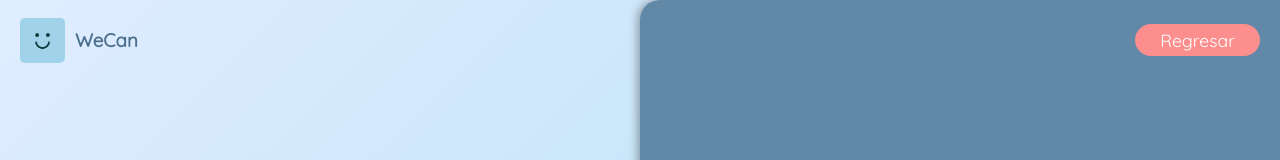
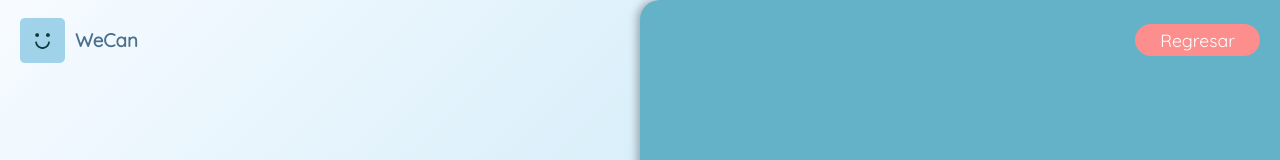
Before and after one commit to We-Can-Foundation/wecan, a React (Create React App) app: page /#/login in a window 1280 px wide. Shown: the top 160 px of the page. Built offline with nearby package versions, Linux system fonts and the light colour scheme.

Commit message:
Cambios Visuales, Soporte Menor Safari

```diff
--- a/src/App.css
+++ b/src/App.css
@@ -157,7 +157,7 @@ header h3{
 .overlay {
   height: 100%;
   width: 100%;
-  position: fixed;
+  position: absolute; /*Solucion por ahora Safari pantallas chicas. Lo mejor seria separar el scroll del menu y de la pagina*/
   top: 0;
   left: 0;
   bottom: 0;
@@ -167,6 +167,7 @@ header h3{
   z-index: 6;
 }
 .overlay-content1 {
+  min-height: 600px;
   width: 60%;
   height: 100%;
   background-color: #F7FBFF;
@@ -179,6 +180,7 @@ header h3{
 }
 
 .overlay-content2 {
+  min-height: 600px;
   width: 50%;
   height: 100%;
   margin-left: -10%;
@@ -189,7 +191,7 @@ header h3{
 /*__________________________________________HOME___________________________________________________*/
 
 .homeCont{
-  height: 100%;
+  /* height: 100%;*/ /*Logra Solucionar otra vez Home en Safari sin afectar en otro navegador*/
 }
 
 .homeContent{
@@ -271,7 +273,7 @@ header h3{
   display: flex;
   flex-direction: column;
   justify-content: space-between;
-  align-content: start;
+  align-content: flex-start;
   height: 20%;
 }
 
@@ -333,7 +335,7 @@ header h3{
   display: flex;
   flex-direction: column;
   align-items: center;
-  justify-content: start;
+  justify-content: flex-start;
   overflow-y: auto;
   overflow-x: hidden;
   height: 70%;
@@ -369,7 +371,7 @@ header h3{
 .blogCard{
   display: flex;
   flex-direction: row;
-  justify-content: start;
+  justify-content: flex-start;
   align-items: center;
   height: 300px;
   width: 80%;
@@ -488,12 +490,13 @@ header h3{
 .loginCont{
   top: 0;
   left: 0;
-  position: fixed;
+  position: absolute;
+  min-height: 639px;
   display: flex;
   flex-direction: column;
   align-items: center;
   justify-content: flex-start;
-  background: linear-gradient(135deg, #e0edff, #a9dcf3);
+  background: linear-gradient(135deg, #F7FBFF, #a9dcf3);
   height: 100%;
   width: 100%;
   z-index: 5;
@@ -508,7 +511,7 @@ header h3{
   height: 80px;
   z-index: 3;
   top: 0;
-  position: fixed;
+  position: absolute;
 }
 
 
@@ -538,7 +541,7 @@ header h3{
 }
 
 .resImgBox{
-  background-color: #6288a7;
+  background-color: #64B2C8;
   height: 100%;
   width: 50%;
   border-radius: 20px 0 0 20px;
```
